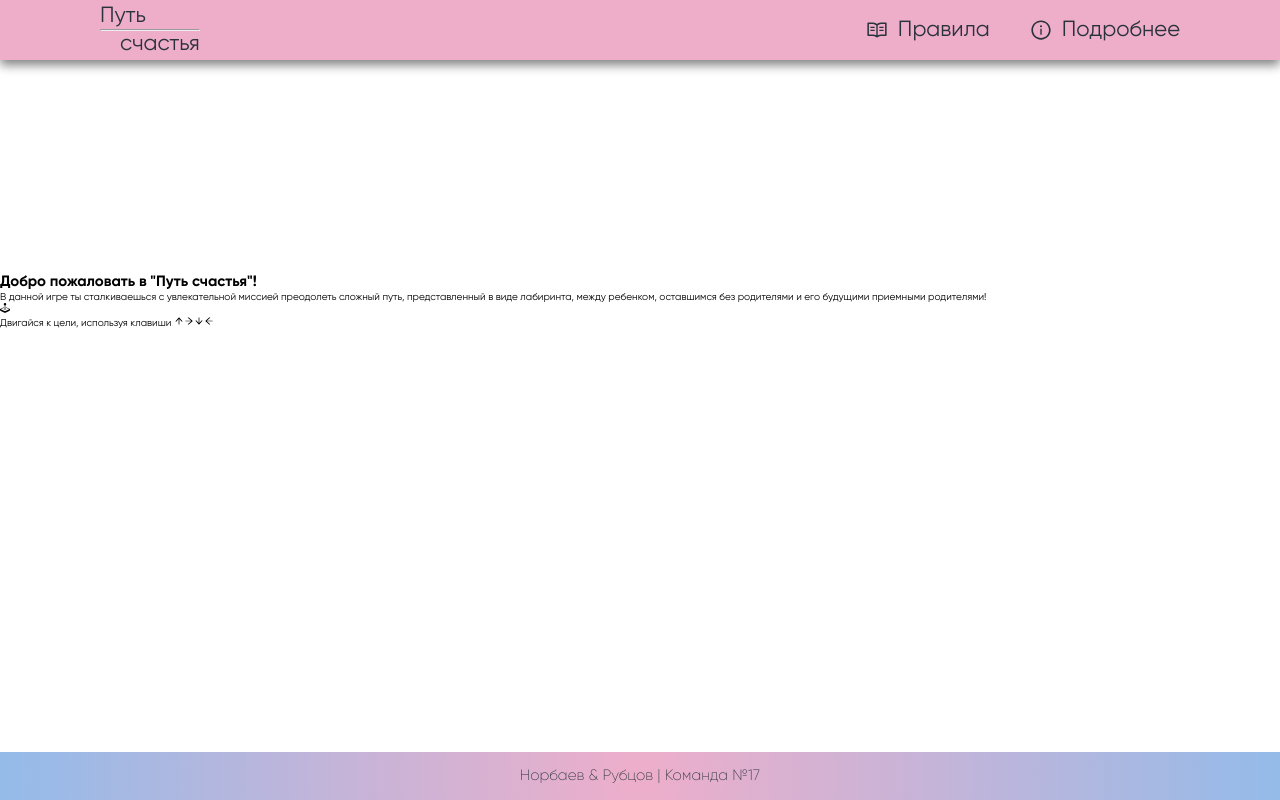
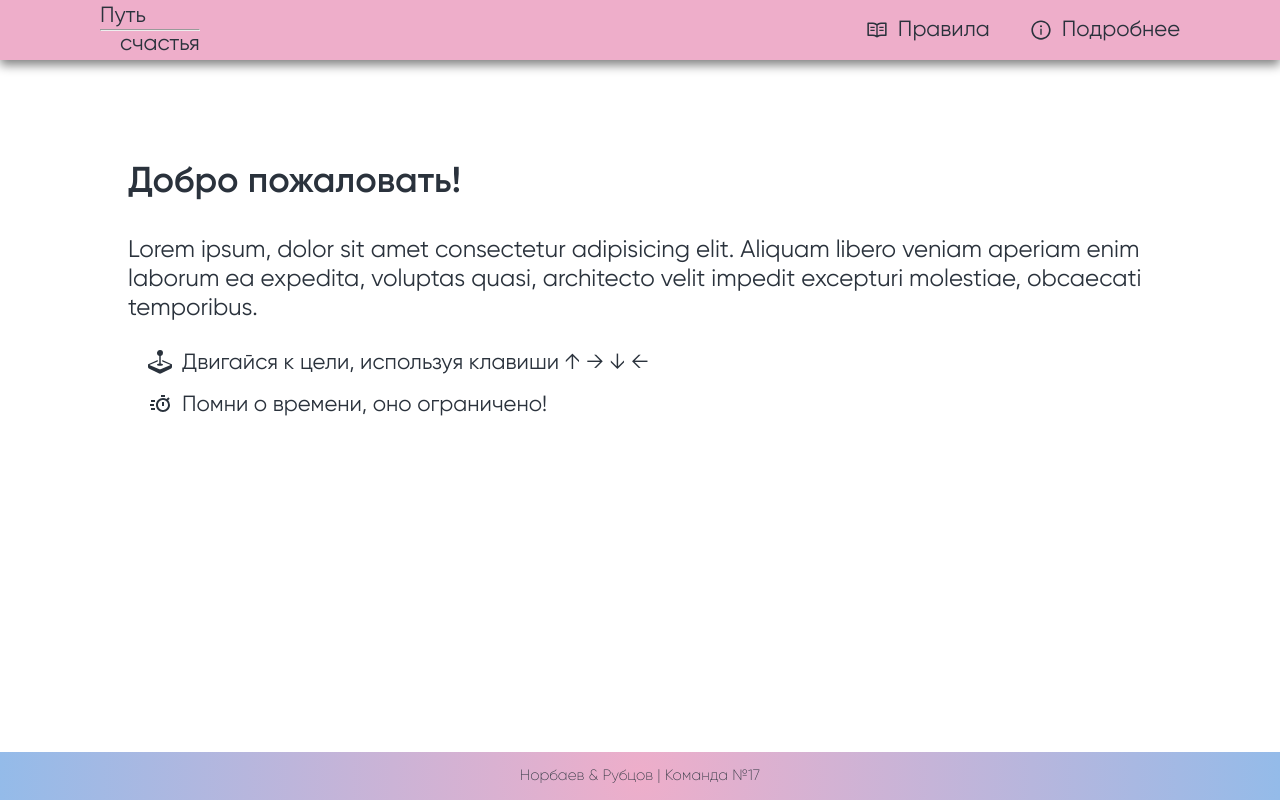
Before and after one commit to Pinkierar/hackathon-11-23, a React (Vite) app in the folder client/: page /rules in a window 1280 px wide. Built offline with nearby package versions, Linux system fonts and the light colour scheme.

Commit message:
создание списка правил

```diff
--- a/client/src/components/Header/header.module.scss
+++ b/client/src/components/Header/header.module.scss
@@ -15,6 +15,7 @@ header {
   background: $main-color;
   box-shadow: 0 5px 10px gray;
 }
+
 .join {
   padding-left: 2rem;
 }
--- a/client/src/components/NotFound/notFound.module.scss
+++ b/client/src/components/NotFound/notFound.module.scss
@@ -2,8 +2,9 @@
 
 img {
   display: block;
+
+  width: 70%;
+  height: auto;
   margin: 0 auto;
   padding: 4rem;
-  width: 70%;
-  height: auto;
 }
--- a/client/src/components/Rules/index.tsx
+++ b/client/src/components/Rules/index.tsx
@@ -1,46 +1,20 @@
-import {
-  AiOutlineArrowUp,
-  AiOutlineArrowRight,
-  AiOutlineArrowDown,
-  AiOutlineArrowLeft,
-} from 'react-icons/ai';
-
-import { BsJoystick } from 'react-icons/bs';
-import { IconType } from 'react-icons';
-import { JSX } from 'react';
+import { listRules } from './rules';
 
 import s from './rules.module.scss';
 
-const listRules: {
-  icon: IconType;
-  desc: JSX.Element;
-}[] = [
-  {
-    icon: BsJoystick,
-    desc: (
-      <>
-        Двигайся к цели, используя клавиши <AiOutlineArrowUp />
-        <AiOutlineArrowRight />
-        <AiOutlineArrowDown />
-        <AiOutlineArrowLeft />
-      </>
-    ),
-  },
-];
-
 export const Rules = () => {
   return (
-    <section>
-      <h2>Добро пожаловать в "Путь счастья"!</h2>
-      <p>
-        В данной игре ты сталкиваешься с увлекательной миссией преодолеть
-        сложный путь, представленный в виде лабиринта, между ребенком,
-        оставшимся без родителями и его будущими приемными родителями!
+    <section className={s.rules}>
+      <h2 className={s.title}>Добро пожаловать!</h2>
+      <p className={s.description}>
+        Lorem ipsum, dolor sit amet consectetur adipisicing elit. Aliquam libero
+        veniam aperiam enim laborum ea expedita, voluptas quasi, architecto
+        velit impedit excepturi molestiae, obcaecati temporibus.
       </p>
       <ul className={s.list}>
         {listRules.map((item, i) => (
           <li className={s.list__item} key={i}>
-            <span>{<item.icon />}</span>
+            <span className={s.list__icon}>{<item.icon />}</span>
             <p>{item.desc}</p>
           </li>
         ))}
--- a/client/src/components/Rules/rules.module.scss
+++ b/client/src/components/Rules/rules.module.scss
@@ -1 +1,42 @@
 @use '@style' as *;
+
+.rules {
+  flex-grow: 1;
+  width: 80%;
+  margin: 0 auto;
+  padding-top: 10rem;
+}
+
+.title {
+  font-size: 3.6rem;
+  font-weight: 600;
+  color: $font-color;
+}
+
+.description {
+  margin-top: 3.2rem;
+  font-size: 2.4rem;
+  font-weight: 400;
+  color: $font-color;
+}
+
+.list {
+  margin-top: 2.4rem;
+  margin-left: 2rem;
+
+  font-size: 2.2rem;
+  font-weight: 400;
+  color: $font-color;
+
+  &__item {
+    display: flex;
+    gap: 1rem;
+    align-items: center;
+    margin-top: 1rem;
+  }
+
+  &__icon {
+    transform: translateY(3px);
+    font-size: 2.4rem;
+  }
+}
--- /dev/null
+++ b/client/src/components/Rules/rules.tsx
@@ -0,0 +1,21 @@
+import { BsJoystick } from 'react-icons/bs';
+import { BiTimer } from 'react-icons/bi';
+
+import { IconType } from 'react-icons';
+import { JSX } from 'react';
+
+export const listRules: {
+  icon: IconType;
+  desc: JSX.Element;
+}[] = [
+  {
+    icon: BsJoystick,
+    desc: (
+      <>Двигайся к цели, используя клавиши &#8593; &#8594; &#8595; &#8592;</>
+    ),
+  },
+  {
+    icon: BiTimer,
+    desc: <>Помни о времени, оно ограничено!</>,
+  },
+];
```
